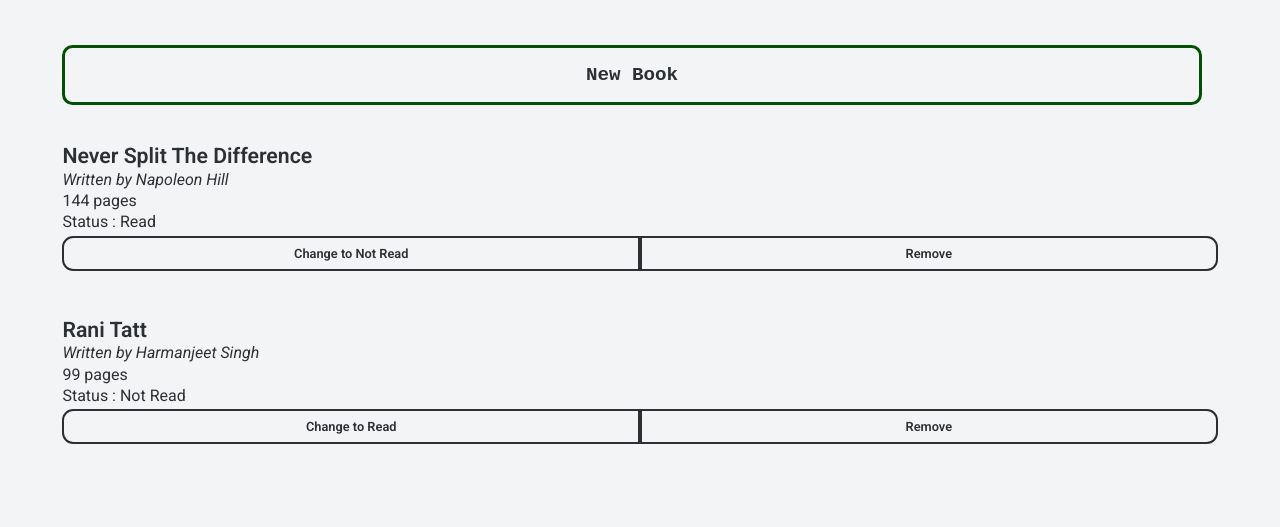
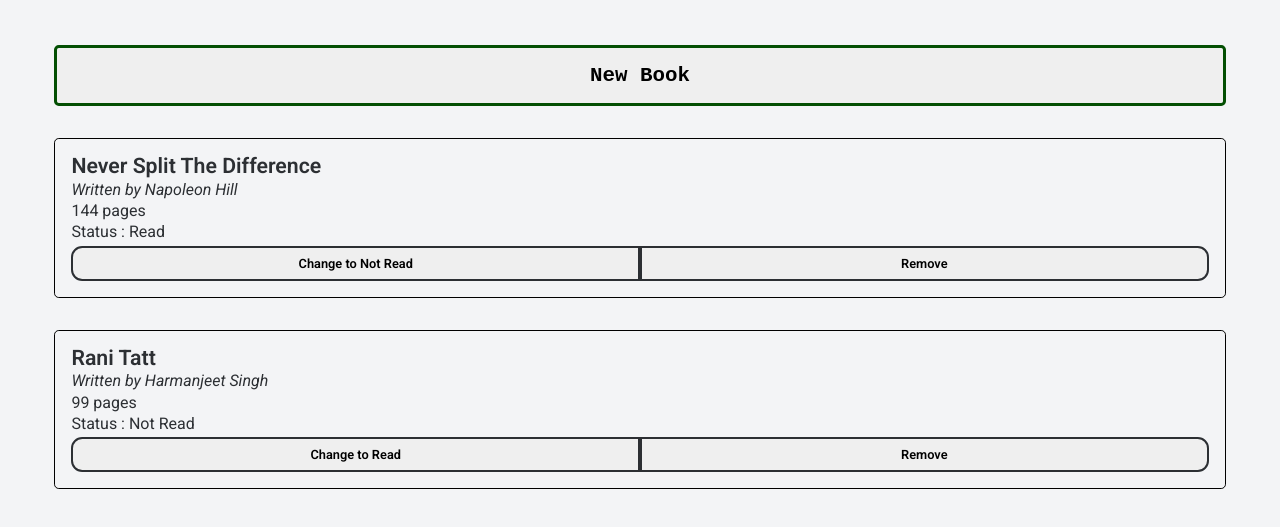
Before and after one commit to amrxt1/js-library, a plain HTML site: page index.html in a window 1280 px wide. Shown: the part 121-648 px from the top of the page. Drawn offline with Linux system fonts and the light colour scheme.

Commit message:
Minor Styling

```diff
--- a/styles/styles.css
+++ b/styles/styles.css
@@ -1,10 +1,11 @@
 @import url('https://fonts.googleapis.com/css2?family=Roboto:ital,wght@0,100..900;1,100..900&display=swap');
+*{
+    font-family: 'Roboto','Franklin Gothic Medium', 'Arial Narrow', Arial, sans-serif;
+}
 
-*{
+body{
     background-color: #F3F4F6;
     color: #2C2F33;
-
-    font-family: 'Roboto','Franklin Gothic Medium', 'Arial Narrow', Arial, sans-serif;
 }
 
 
@@ -23,11 +24,14 @@
 
 .book{
     margin: 2rem 3.4rem;
-    padding: 0.5rem;
+    padding: 1rem;
 
     display: flex;
     flex-direction: column;
     gap: 0.33rem;
+
+    border: 1px solid black;
+    border-radius: 0.3rem;
 }
 
 
@@ -59,14 +63,14 @@ dialog p{
 }
 
 #showBtn{
-    width: calc(100% - 8.8rem);
-    margin: 0rem 3.9rem;
+    width: calc(100% - 6.8rem);
+    margin: 0rem 3.4rem;
     padding: 1rem 1.7rem;
 
     border: 3px solid rgb(3, 79, 3);
-    border-radius: 0.66rem;
+    border-radius: 0.3rem;
 
-    font-size: 1.2rem;
+    font-size: 1.3rem;
 
     transition: background-color 0.3s ease, border-color 0.3s ease, color 0.3s ease;
 }
```
